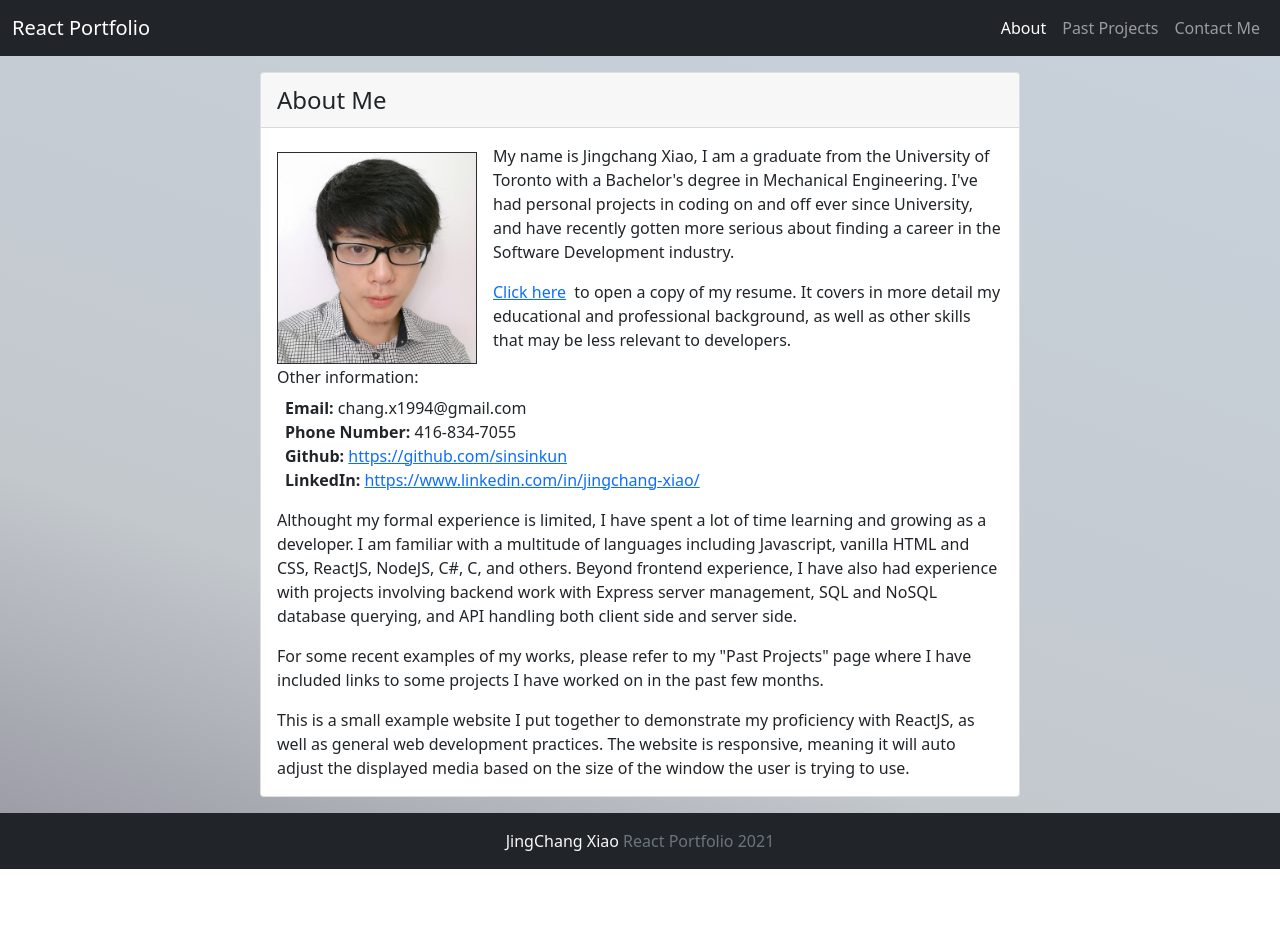
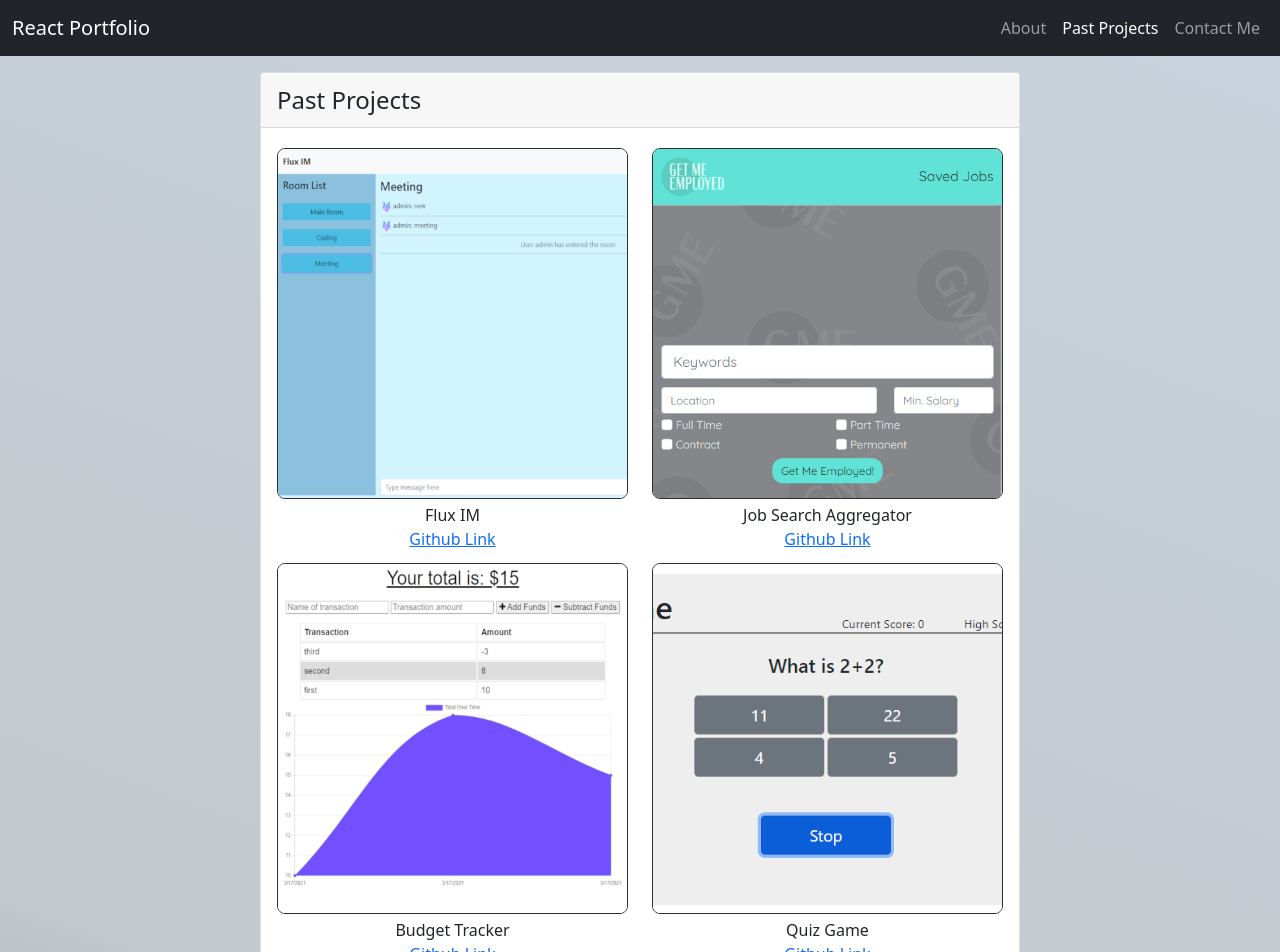
Before and after one commit to sinsinkun/React-Portfolio, a React (Create React App) app: page /#/projects in a window 1280 px wide. Shown: the top 952 px of the page. Before the commit the page ends 869 px from the top, so only its background shows below. Built offline with nearby package versions, Linux system fonts and the light colour scheme.

Commit message:
Added new projects

```diff
--- a/src/App.js
+++ b/src/App.js
@@ -1,5 +1,5 @@
 import React, { useState, useEffect } from 'react';
-import { BrowserRouter as Router, Switch, Route } from 'react-router-dom';
+import { HashRouter as Router, Switch, Route } from 'react-router-dom';
 import Page404 from './components/Page404';
 import Navbar from './components/Navbar';
 import SideNav from './components/Sidenav';
--- a/src/components/Projects/index.js
+++ b/src/components/Projects/index.js
@@ -3,9 +3,13 @@ import jobsearchImg from "../../media/jobsearch.png";
 import quizgameImg from "../../media/quizgame.png";
 import schedulerImg from "../../media/scheduler.png";
 import weatherImg from "../../media/weather.png";
+import fluxImg from "../../media/fluxim.png";
+import budgetImg from "../../media/budget.png";
 
 const projects = [
+  { name:"Flux IM", image:fluxImg, link:"https://flux-im.herokuapp.com/", gitLink:"https://github.com/Dragontalker/Project2_fluxIM" },
   { name:"Job Search Aggregator", image:jobsearchImg, link:"https://teamcirclealpha.github.io/GetMeEmployed/", gitLink:"https://github.com/TeamCircleAlpha/GetMeEmployed" },
+  { name:"Budget Tracker", image:budgetImg, link:"https://jcx-budgettracker.herokuapp.com/", gitLink:"https://github.com/sinsinkun/UTOR-BudgetTracker" },
   { name:"Quiz Game", image:quizgameImg, link:"https://sinsinkun.github.io/UTOR-QuizGame/", gitLink:"https://github.com/sinsinkun/UTOR-QuizGame" },
   { name:"Scheduler", image:schedulerImg, link:"https://sinsinkun.github.io/UTOR-Scheduler/", gitLink:"https://github.com/sinsinkun/UTOR-Scheduler" },
   { name:"Weather dashboard", image:weatherImg, link:"https://sinsinkun.github.io/UTOR-WeatherApp/", gitLink:"https://github.com/sinsinkun/UTOR-WeatherApp" }
--- a/src/components/style.css
+++ b/src/components/style.css
@@ -46,6 +46,15 @@
   box-shadow: none;
 }
 
+.img-fluid {
+  border: 1px solid rgb(43,47,51);
+  border-radius: 0.5rem;
+}
+
+.port-link:hover {
+  transform: scale(1.03);
+}
+
 /* Side nav */
 .side-nav {
   position: fixed;
```
Also changed, not shown: src/media/budget.png (added), src/media/fluxim.png (added).
